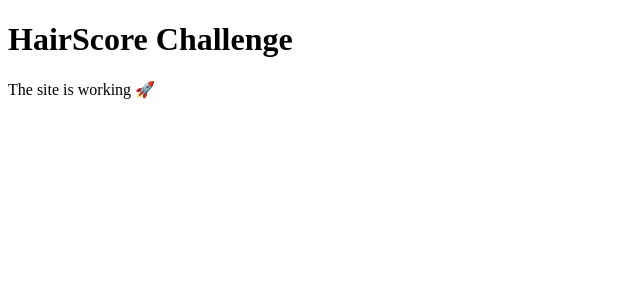
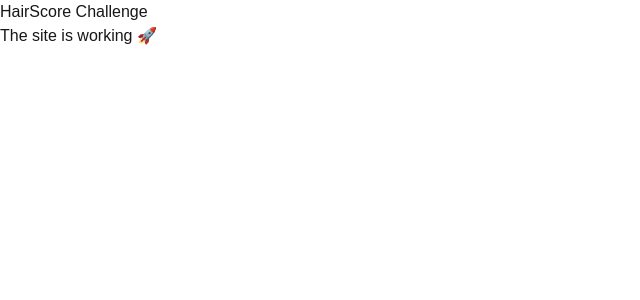
Before and after one commit to juancarlosmolero/hairscorechallenge, a Next.js app: page / in a window 1280 px wide. Shown: the top 300 px of the page, without its empty margins (0-640 px from the left). Built offline with nearby package versions, Linux system fonts and the light colour scheme.

Commit message:
Update layout.tsx

```diff
--- a/app/layout.tsx
+++ b/app/layout.tsx
@@ -1,10 +1,17 @@
+import "./globals.css";
+
+export const metadata = {
+  title: "HairScore Challenge",
+  description: "Rate your hairline",
+};
+
 export default function RootLayout({
   children,
 }: {
   children: React.ReactNode;
 }) {
   return (
-    <html>
+    <html lang="en">
       <body>{children}</body>
     </html>
   );
```
